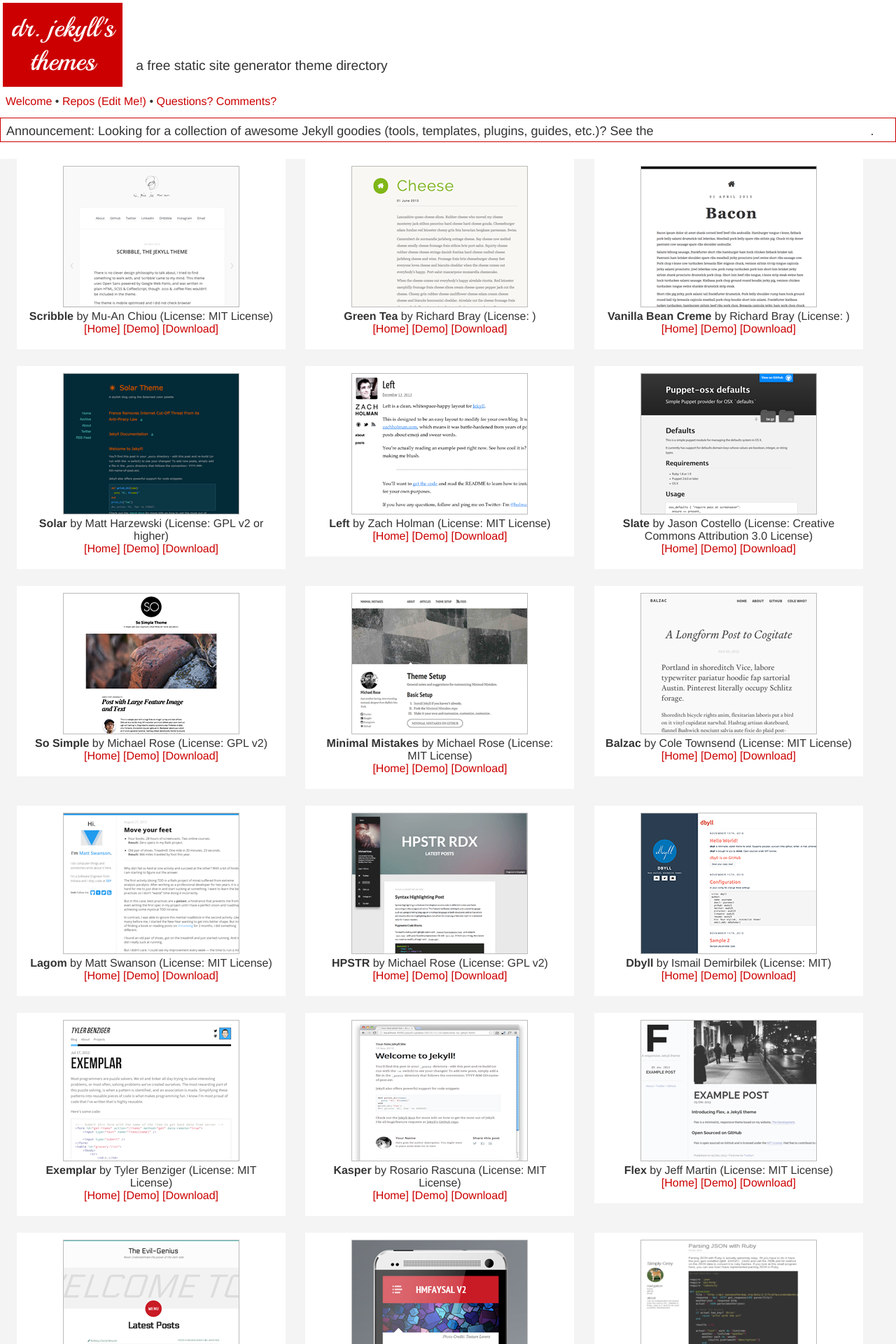
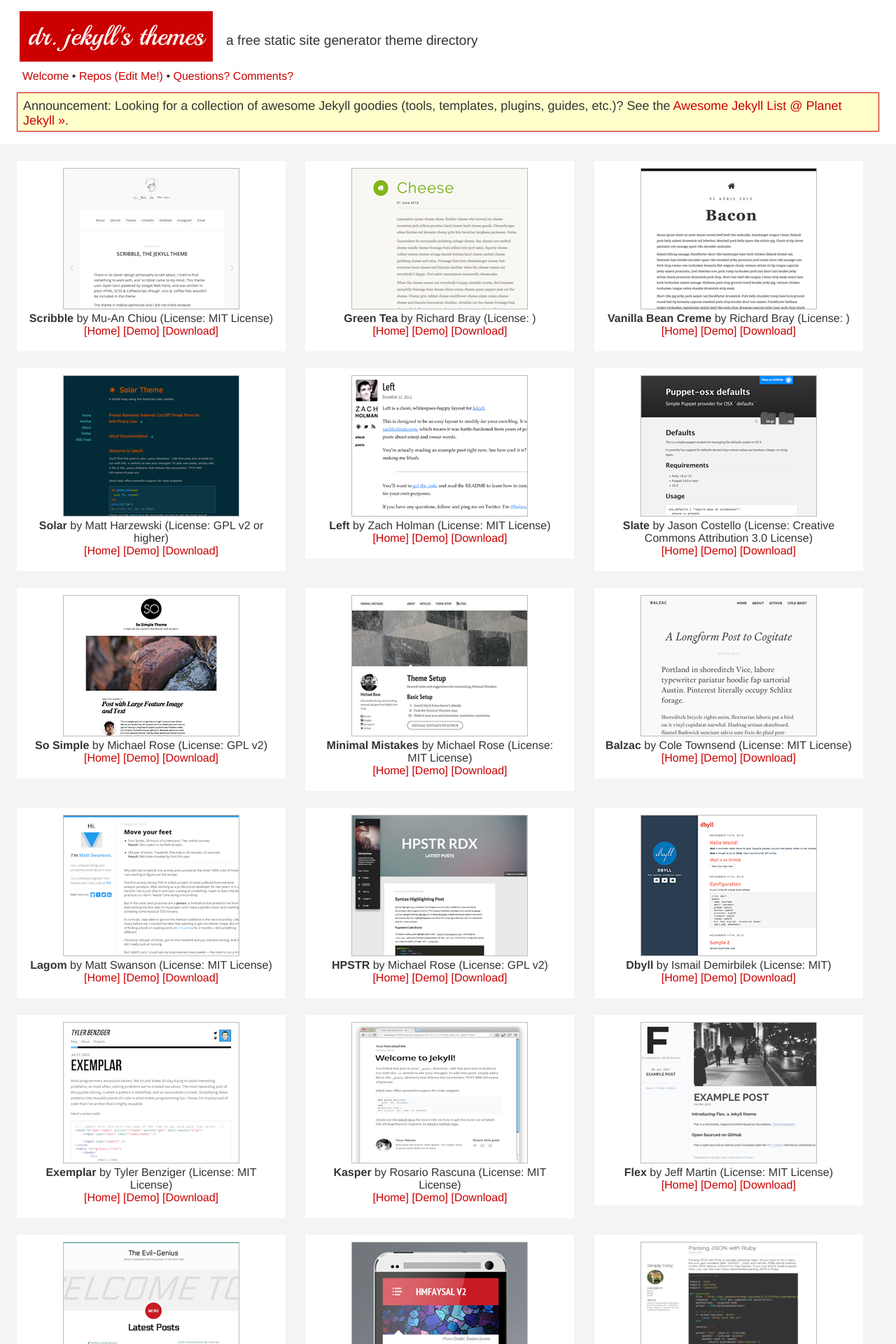
Before and after one commit to drjekyllthemes/drjekyllthemes.github.io, a Jekyll site: the page built from index.html, in a window 1280 px wide. Shown: the top 1920 px of the page at 70% size. Built offline with Jekyll 4.4.1, drawn with Linux system fonts in a browser that asks for light colours.

Commit message:
up style

```diff
--- a/_layouts/default.html
+++ b/_layouts/default.html
@@ -8,9 +8,9 @@
 </head>
 <body>
 
-
+<div id="front">
   <div id="header">
-  <span class='big'>dr. jekyll's<br>themes</span>
+    <span class='big'>dr. jekyll's themes</span>
     <span class='small'>a free static site generator theme directory</span>
   </div>
 
@@ -20,8 +20,8 @@
     <a href="https://talk.jekyllrb.com">Questions? Comments?</a>
   </div>
 
-
   {% include announce.html %}
+</div>
 
 
 <div id="content">
--- a/css/_gallery.scss
+++ b/css/_gallery.scss
@@ -2,10 +2,10 @@
 .gallery {
 
    background-color: #f4f4f4;
+   margin: 0;
 
-   margin-top:   24px;  // add some more space
-   margin-bottom: 24px;
-
+   padding-top:    24px;
+   padding-bottom: 24px;
    padding-left:   24px;
    // padding-right:  24px;
 
--- a/css/_settings.scss
+++ b/css/_settings.scss
@@ -5,7 +5,3 @@
 $font-family: Helvetica,Arial,sans-serif;
 
 $color-primary:  #cc0000;  // was: red; try a little darker red (not so bright)
-
-
-// remove? no used; do NOT use for now
-$color-link-hover: yellow;
--- a/css/style.scss
+++ b/css/style.scss
@@ -9,9 +9,26 @@
  // find a better font - why? why not??
  font-family: $font-family;
 
-  // background-color: #f4f4f4;
   color: #333333;
   margin: 0;
+}
+
+// assume this structure:
+//  1) front
+//  2) gallery  (see _gallery.scss)
+//  3) back
+
+#front {
+  padding-top: 12px;
+  padding-left: 24px;
+  padding-right: 24px;
+  padding-bottom: 12px;
+}
+
+#back {
+  padding-left: 24px;
+  padding-right: 24px;
+  padding-bottom: 12px;
 }
 
 
@@ -22,13 +39,9 @@
 
 a:hover {
   text-decoration: underline;
-  // background-color: $color-link-hover;
 }
 
 
-.box {
-  // background-color: white;
-}
 
 
 #header {
@@ -42,7 +55,6 @@
     font-family: 'Playball', cursive;
     font-size: 240%;
     // font-weight: bold;
-    // color: $color-primary;
     color: white;
     background-color: $color-primary;
     padding: 12px;
@@ -72,7 +84,7 @@
 
 
 .announce {
-  // background-color: $color-primary; // red;
+  background-color: #ffc;
 
   font-size: 18px;
   padding: 8px 8px 4px 8px; /* top right bottom left */
@@ -80,15 +92,14 @@
   border: 1px solid $color-primary;
 
   a {
-   color: white;
-   // text-decoration: none;
-   text-decoration: underline;
+   color: $color-primary;
+   text-decoration: none;
    &:visited {
-    color: white;
+    color: $color-primary;
    }
    &:hover {
-    color: $color-primary; // red;
-    background-color: white;
+    color: $color-primary;
+    text-decoration: underline;
    }
   }
 } // .announce
--- a/index.html
+++ b/index.html
@@ -30,11 +30,13 @@
 </div>
 
 
-{% include addtheme.html %}
+<div id='back'>
+
+  {% include addtheme.html %}
 
 
-<h2>Thanks</h2>
-
-<p>
-  Anandu B Ajith
-</p>
+  <h2>Thanks</h2>
+  <p>
+    Anandu B Ajith
+  </p>
+</div>
```
Lines whose indentation alone changed are shown as unchanged.
